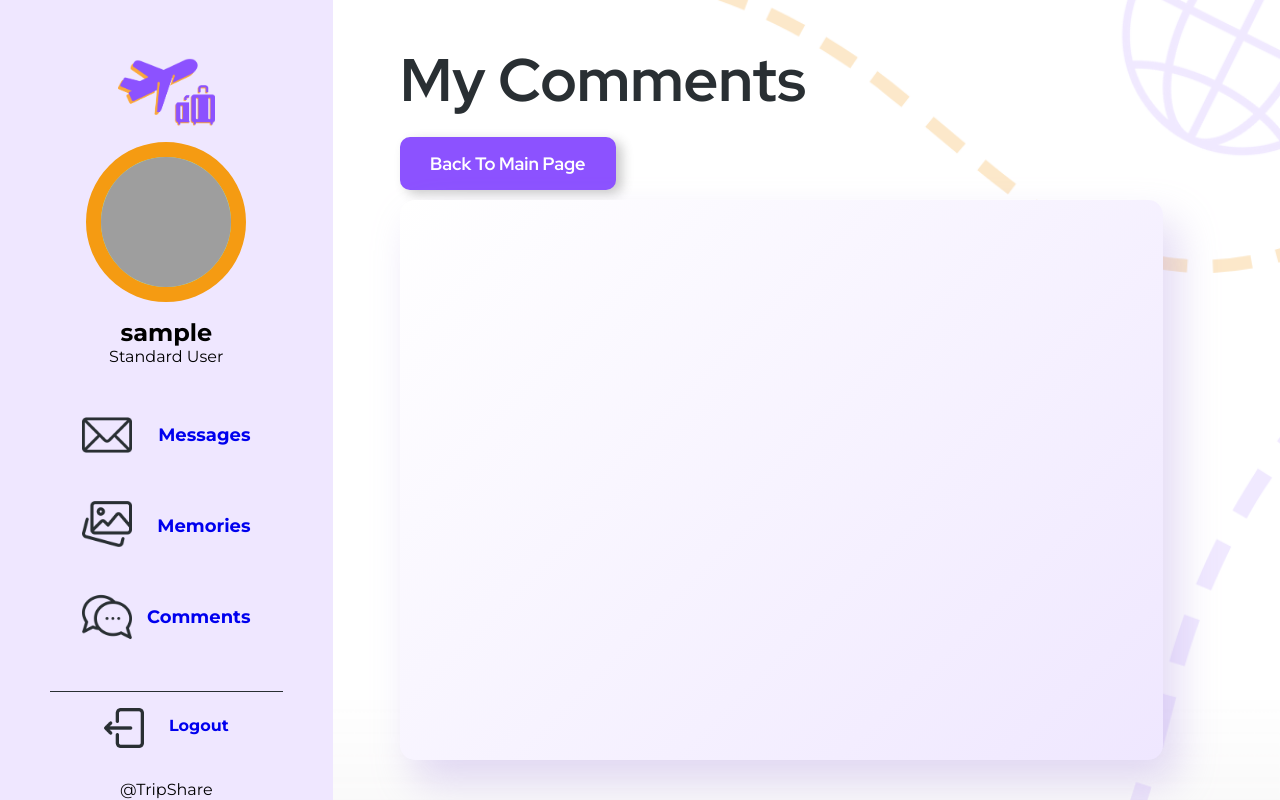
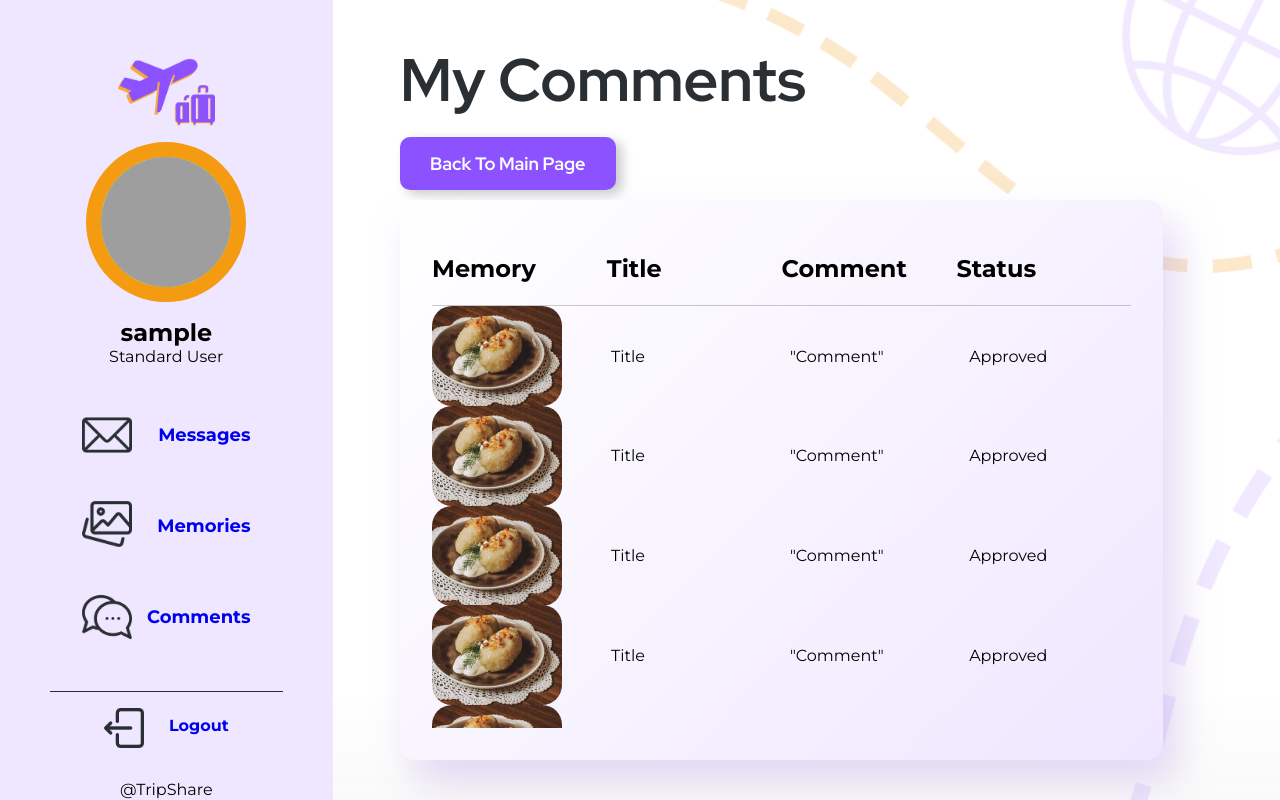
Before and after one commit to Aurims999/Bakalauro-Projektas, a React (Vite) app: page /comments in a window 1280 px wide. Built offline with nearby package versions, Linux system fonts and the light colour scheme; sample sign-in values are in the browser's storage; grey boxes are pictures that could not be loaded.

Commit message:
Created a base for comments table

```diff
--- a/src/components/Others/Table/Table.tsx
+++ b/src/components/Others/Table/Table.tsx
@@ -1,8 +1,120 @@
-import "./table.css"
+import "./table.css";
 
-export default function Table(){
-    return(
-        <div className="dataTable">
+export default function Table() {
+  return (
+    <div className="dataTable">
+      <div className="tableContainer">
+        <div className="table-header">
+          <h2>Memory</h2>
+          <h2>Title</h2>
+          <h2>Comment</h2>
+          <h2>Status</h2>
         </div>
-    );
+        <div className="table-content">
+          <div className="table-row">
+            <div className="table-row-block memoryPreview">
+              <img
+                src="./images/memories/c9200a84-aa26-4d54-afe7-90e928fa15a1.png"
+                alt="Memory preview image"
+              />
+            </div>
+            <div className="table-row-block">
+              <p>Title</p>
+            </div>
+            <div className="table-row-block">
+              <p>"Comment"</p>
+            </div>
+            <div className="table-row-block">
+              <div className="statusBlock">Approved</div>
+            </div>
+          </div>
+          <div className="table-row">
+            <div className="table-row-block memoryPreview">
+              <img
+                src="./images/memories/c9200a84-aa26-4d54-afe7-90e928fa15a1.png"
+                alt="Memory preview image"
+              />
+            </div>
+            <div className="table-row-block">
+              <p>Title</p>
+            </div>
+            <div className="table-row-block">
+              <p>"Comment"</p>
+            </div>
+            <div className="table-row-block">
+              <div className="statusBlock">Approved</div>
+            </div>
+          </div>
+          <div className="table-row">
+            <div className="table-row-block memoryPreview">
+              <img
+                src="./images/memories/c9200a84-aa26-4d54-afe7-90e928fa15a1.png"
+                alt="Memory preview image"
+              />
+            </div>
+            <div className="table-row-block">
+              <p>Title</p>
+            </div>
+            <div className="table-row-block">
+              <p>"Comment"</p>
+            </div>
+            <div className="table-row-block">
+              <div className="statusBlock">Approved</div>
+            </div>
+          </div>
+          <div className="table-row">
+            <div className="table-row-block memoryPreview">
+              <img
+                src="./images/memories/c9200a84-aa26-4d54-afe7-90e928fa15a1.png"
+                alt="Memory preview image"
+              />
+            </div>
+            <div className="table-row-block">
+              <p>Title</p>
+            </div>
+            <div className="table-row-block">
+              <p>"Comment"</p>
+            </div>
+            <div className="table-row-block">
+              <div className="statusBlock">Approved</div>
+            </div>
+          </div>
+          <div className="table-row">
+            <div className="table-row-block memoryPreview">
+              <img
+                src="./images/memories/c9200a84-aa26-4d54-afe7-90e928fa15a1.png"
+                alt="Memory preview image"
+              />
+            </div>
+            <div className="table-row-block">
+              <p>Title</p>
+            </div>
+            <div className="table-row-block">
+              <p>"Comment"</p>
+            </div>
+            <div className="table-row-block">
+              <div className="statusBlock">Approved</div>
+            </div>
+          </div>
+          <div className="table-row">
+            <div className="table-row-block memoryPreview">
+              <img
+                src="./images/memories/c9200a84-aa26-4d54-afe7-90e928fa15a1.png"
+                alt="Memory preview image"
+              />
+            </div>
+            <div className="table-row-block">
+              <p>Title</p>
+            </div>
+            <div className="table-row-block">
+              <p>"Comment"</p>
+            </div>
+            <div className="table-row-block">
+              <div className="statusBlock">Approved</div>
+            </div>
+          </div>
+        </div>
+      </div>
+    </div>
+  );
 }
--- a/src/components/Others/Table/table.css
+++ b/src/components/Others/Table/table.css
@@ -1,10 +1,84 @@
-.dataTable{
-    width: 90%;
-    height: 70vh;
+.dataTable {
+  width: 90%;
+  height: 70vh;
 
-    border-radius: 15px;
-    background: linear-gradient(135deg,
-    rgba(255,255,255,1) 0%,
-    rgba(239,231,255,1) 100%);
-    filter: drop-shadow(14px 22px 20px hsla(260, 54%, 75%, 0.385));
+  padding: 2rem;
+  border-radius: 15px;
+
+  font-family: var(--mainFont);
+  background: linear-gradient(
+    135deg,
+    rgba(255, 255, 255, 1) 0%,
+    rgba(239, 231, 255, 1) 100%
+  );
+  filter: drop-shadow(14px 22px 20px hsla(260, 54%, 75%, 0.385));
+
+  & .tableContainer {
+    width: 100%;
+    height: 100%;
+
+    & .table-header {
+      height: 15%;
+
+      display: grid;
+      grid-template-columns: repeat(4, 1fr);
+      grid-template-rows: 1fr;
+      justify-content: center;
+      align-items: center;
+
+      border-bottom: 1px solid var(--dropShadow__gray);
+
+      text-align: left;
+    }
+
+    & .table-content {
+      height: 85%;
+
+      display: grid;
+      grid-template-columns: 1fr;
+      grid-auto-rows: calc(85% / 4);
+      justify-content: center;
+      align-items: center;
+      gap: 10px;
+
+      overflow-y: auto;
+
+      & .table-row {
+        height: 100%;
+
+        display: grid;
+        grid-template-columns: repeat(4, 1fr);
+        justify-content: center;
+        align-items: center;
+        gap: 17px;
+
+        & .table-row-block {
+          height: 100%;
+
+          display: flex;
+          justify-content: start;
+          align-items: center;
+        }
+
+        & .memoryPreview {
+          width: 100%;
+          height: 100%;
+
+          & img {
+            width: 80%;
+            height: 100px;
+
+            border-radius: 20px;
+
+            object-fit: cover;
+            object-position: center;
+          }
+        }
+
+        &:hover {
+          background-color: var(--light__purple);
+        }
+      }
+    }
+  }
 }
```
Also changed, not shown: public/images/memories/76b9e286-b6fe-4338-b654-83857047fc76.png (added).
